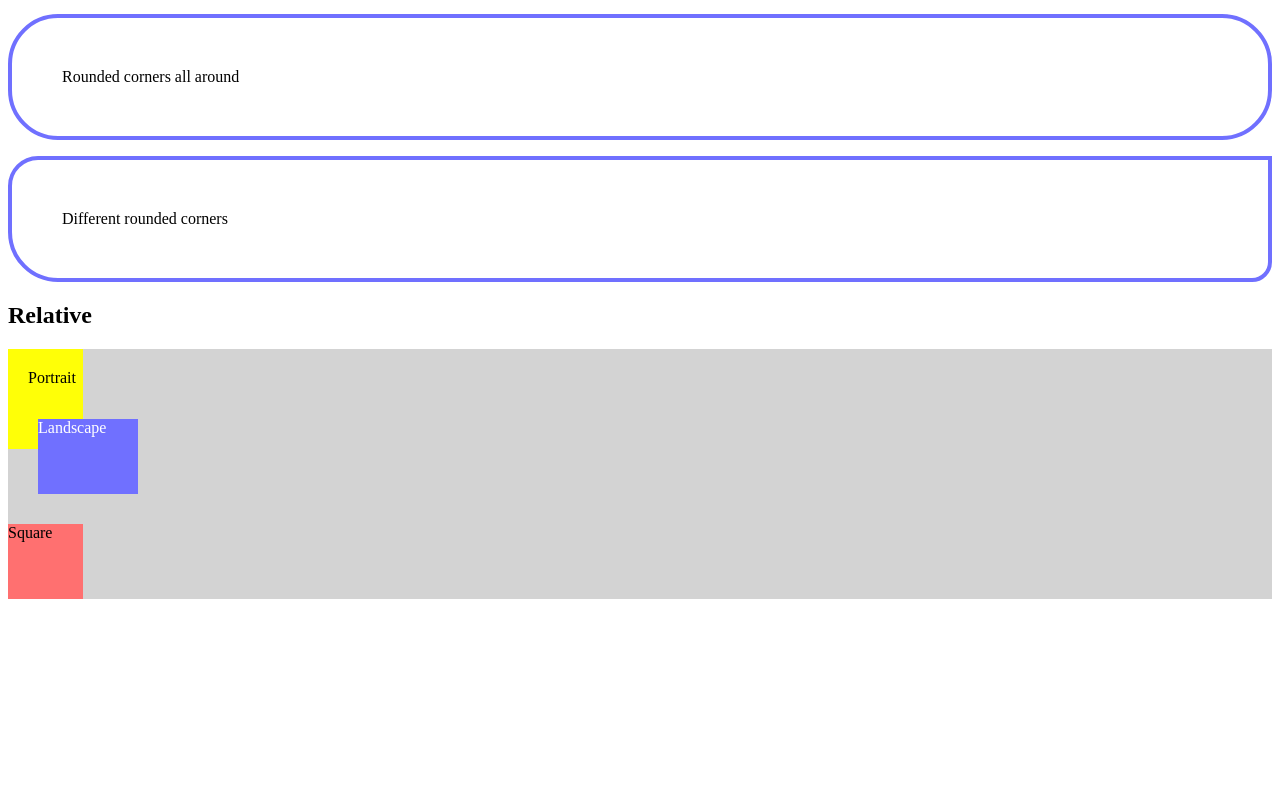
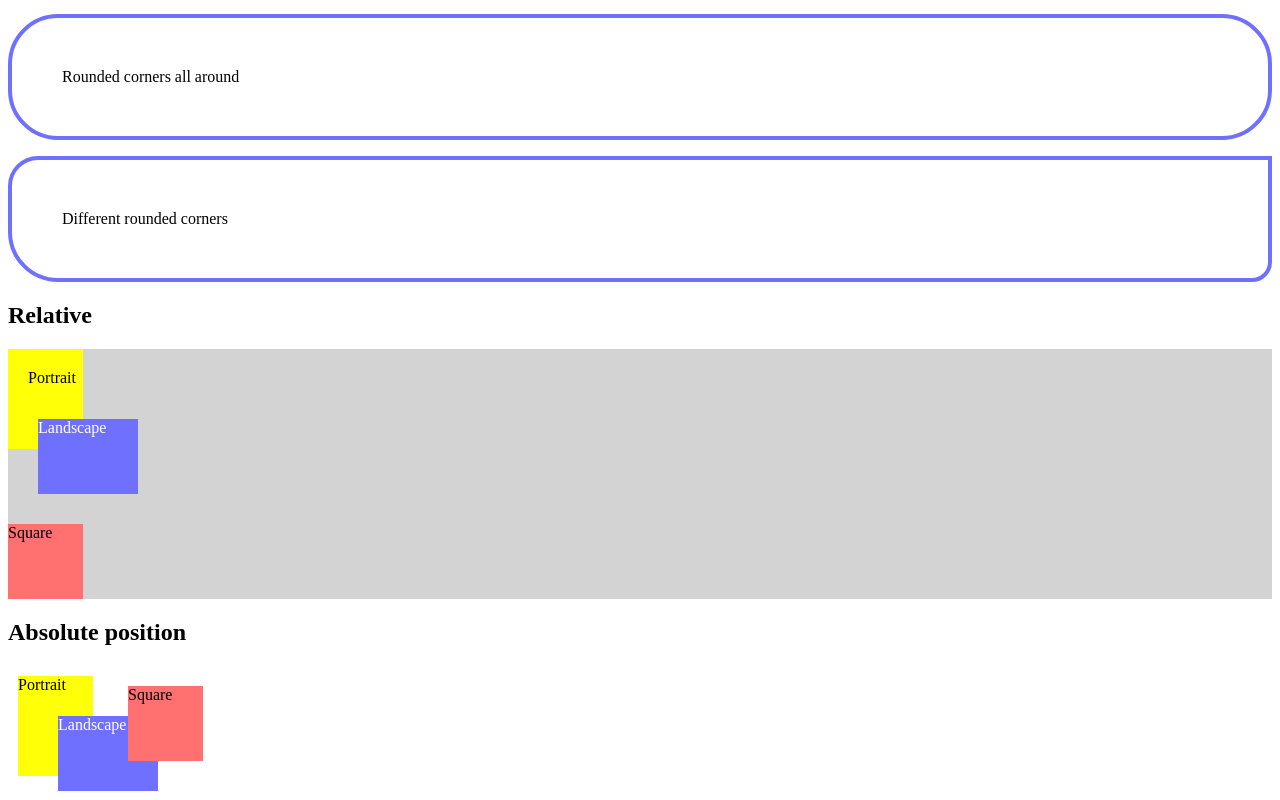
Before and after one commit to xilu56/kambaz-react-web-app-cs5610-sm25, a React app: page /#/Labs/Lab2 in a window 1280 px wide. Shown: the part 2298-3098 px from the top of the page. Before the commit the page ends 2905 px from the top, so only its background shows below. Built offline with nearby package versions, Linux system fonts and the light colour scheme; the HTML template or start-up script is replaced by a standard one.

Commit message:
absolute Position - Portrait, Landscape, and Square rectangles styled as shown

```diff
--- a/src/Labs/Lab2/Positions.tsx
+++ b/src/Labs/Lab2/Positions.tsx
@@ -14,6 +14,22 @@
     <div className="wd-bg-color-red wd-dimension-square">
       Square</div>
   </div>
+  <div id="wd-css-position-absolute">
+  <h2>Absolute position</h2>
+  <div className="wd-pos-relative">
+    <div className="wd-pos-absolute-10-10
+         wd-bg-color-yellow wd-dimension-portrait">
+      Portrait</div>
+    <div className="wd-pos-absolute-50-50
+         wd-bg-color-blue wd-fg-color-white
+         wd-dimension-landscape">
+      Landscape</div>
+    <div className="wd-pos-absolute-120-20
+         wd-bg-color-red wd-dimension-square">
+      Square</div>
+  </div><br /><br /><br /><br /><br /><br /><br />
+</div>
+
 </div>
     )
 }
--- a/src/Labs/Lab2/index.css
+++ b/src/Labs/Lab2/index.css
@@ -114,3 +114,17 @@
 .wd-pos-relative {
     position: relative;
     }
+    .wd-pos-absolute-10-10 {
+        position: absolute;
+        top: 10px;
+        left: 10px;
+     }
+     .wd-pos-absolute-50-50 {
+        position: absolute;
+        top: 50px;
+        left: 50px;
+     }
+     .wd-pos-absolute-120-20 {
+        position: absolute;
+        top: 20px;
+        left: 120px;      }
```
